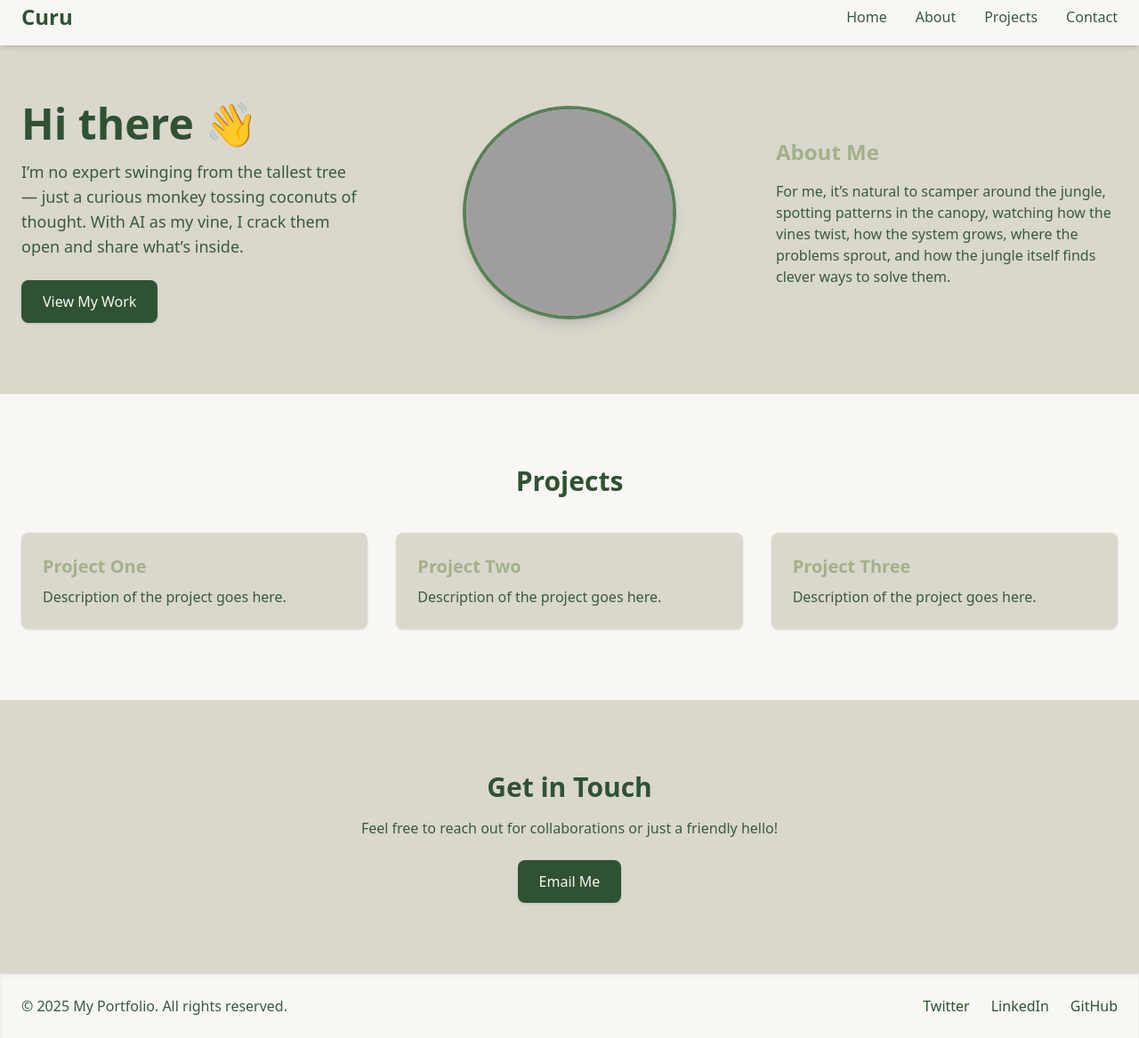
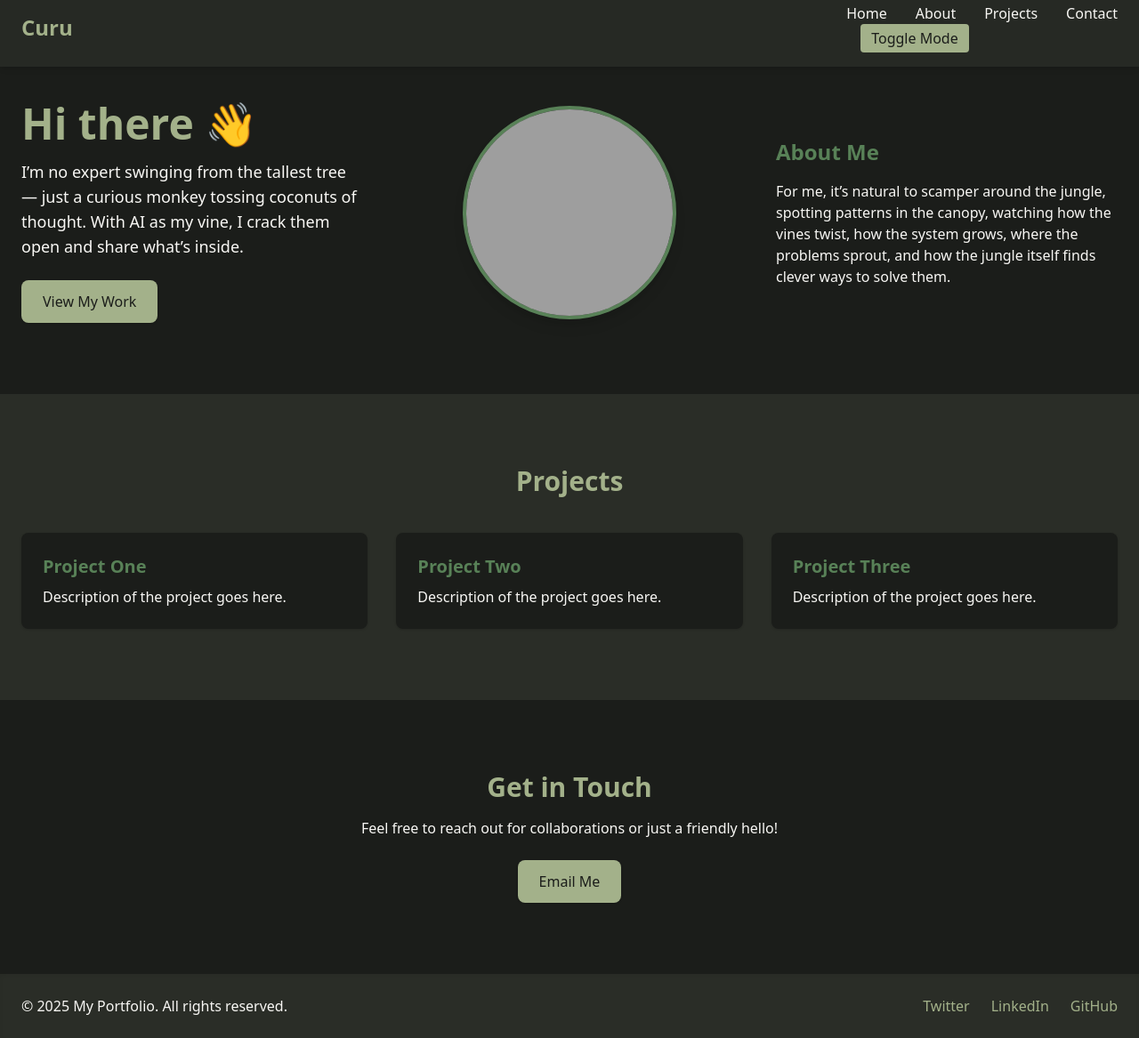
Before and after one commit to curumonkey/curumonkey.github.io, a plain HTML site: page index.html in a window 1280 px wide. Shown: the part 13-1180 px from the top of the page at 89% size. Drawn offline with nearby package versions, Linux system fonts and the light colour scheme; grey boxes are pictures that could not be loaded.

Commit message:
Enhance dark mode support in index.html

```diff
--- a/index.html
+++ b/index.html
@@ -1,5 +1,5 @@
 <!DOCTYPE html>
-<html lang="en">
+<html lang="en" class="dark">
 <head>
   <meta charset="UTF-8" />
   <meta name="viewport" content="width=device-width, initial-scale=1.0" />
@@ -7,30 +7,33 @@
   <!-- ✅ TailwindCSS CDN -->
   <script src="https://cdn.tailwindcss.com"></script>
   <script>
-    // Inject custom palette into Tailwind (easy to maintain)
+    // Jungle palette
     tailwind.config = {
+      darkMode: 'class',
       theme: {
         extend: {
           colors: {
-            primary: '#2F5233', // Deep Jungle Green
+            primary: '#2F5233',   // Deep Jungle Green
             secondary: '#A3B18A', // Mossy Green
-            accent: '#588157', // Fern Green
-            neutral: '#3A5A40', // Dark Forest Neutral
+            accent: '#588157',    // Fern Green
+            neutral: '#3A5A40',   // Dark Forest Neutral
             background: '#DAD7CD',// Misty Light Jungle
-            surface: '#F8F7F4', // White (for contrast)
+            surface: '#F8F7F4',   // Ivory Mist
+            darkbg: '#1B1D1A',    // Jungle Night
+            darksurface: '#2A2D27'// Dark canopy
           }
         }
       }
     }
   </script>
 </head>
-<body class="bg-background text-neutral">
+<body class="bg-background text-neutral dark:bg-darkbg dark:text-surface">
 
   <!-- 🌐 Navbar -->
-  <header class="bg-surface shadow-md fixed w-full z-10">
+  <header class="fixed w-full z-10 backdrop-blur-md bg-surface/80 dark:bg-darksurface/80 shadow-md">
     <div class="max-w-7xl mx-auto px-6 py-4 flex items-center justify-between">
       <!-- Logo -->
-      <div class="text-2xl font-bold text-primary">Curu</div>
+      <div class="text-2xl font-bold text-primary dark:text-secondary">Curu</div>
       <!-- Navigation -->
       <nav>
         <ul class="hidden md:flex space-x-8 font-medium">
@@ -40,13 +43,17 @@
           <li><a href="#contact" class="hover:text-accent">Contact</a></li>
         </ul>
         <!-- Mobile Menu Button -->
-        <button id="menu-btn" class="md:hidden text-primary focus:outline-none">
+        <button id="menu-btn" class="md:hidden text-primary dark:text-secondary focus:outline-none">
           ☰
+        </button>
+        <!-- Theme Toggle -->
+        <button id="theme-toggle" class="ml-4 px-3 py-1 rounded bg-primary text-surface dark:bg-secondary dark:text-darkbg">
+          Toggle Mode
         </button>
       </nav>
     </div>
     <!-- Mobile Menu -->
-    <div id="mobile-menu" class="hidden md:hidden bg-surface shadow-md">
+    <div id="mobile-menu" class="hidden md:hidden bg-surface/90 dark:bg-darksurface/90 shadow-md">
       <ul class="flex flex-col space-y-4 px-6 py-4">
         <li><a href="#home" class="hover:text-accent">Home</a></li>
         <li><a href="#about" class="hover:text-accent">About</a></li>
@@ -57,15 +64,15 @@
   </header>
 
   <!-- 🎯 Hero Section -->
-  <section id="home" class="pt-32 pb-20 bg-background">
+  <section id="home" class="pt-32 pb-20 bg-background dark:bg-darkbg">
     <div class="max-w-7xl mx-auto px-6 grid grid-cols-1 md:grid-cols-3 gap-10 items-center">
       <!-- Left: Welcome Message -->
       <div>
-        <h1 class="text-4xl md:text-5xl font-bold text-primary">Hi there 👋</h1>
-        <p class="mt-4 text-lg text-neutral">
+        <h1 class="text-4xl md:text-5xl font-bold text-primary dark:text-secondary">Hi there 👋</h1>
+        <p class="mt-4 text-lg text-neutral dark:text-surface">
           I’m no expert swinging from the tallest tree — just a curious monkey tossing coconuts of thought. With AI as my vine, I crack them open and share what’s inside.
         </p>
-        <a href="#projects" class="mt-6 inline-block bg-primary text-surface px-6 py-3 rounded-lg shadow hover:bg-secondary">
+        <a href="#projects" class="mt-6 inline-block bg-primary text-surface px-6 py-3 rounded-lg shadow hover:bg-secondary dark:bg-secondary dark:text-darkbg dark:hover:bg-primary">
           View My Work
         </a>
       </div>
@@ -75,8 +82,8 @@
       </div>
       <!-- Right: Additional Info -->
       <div>
-        <h2 class="text-2xl font-semibold text-secondary">About Me</h2>
-        <p class="mt-4 text-neutral">
+        <h2 class="text-2xl font-semibold text-secondary dark:text-accent">About Me</h2>
+        <p class="mt-4 text-neutral dark:text-surface">
           For me, it’s natural to scamper around the jungle, spotting patterns in the canopy, watching how the vines twist, how the system grows, where the problems sprout, and how the jungle itself finds clever ways to solve them.
         </p>
       </div>
@@ -84,57 +91,63 @@
   </section>
 
   <!-- 📂 Projects Section -->
-  <section id="projects" class="py-20 bg-surface">
+  <section id="projects" class="py-20 bg-surface dark:bg-darksurface">
     <div class="max-w-7xl mx-auto px-6">
-      <h2 class="text-3xl font-bold text-center text-primary">Projects</h2>
+      <h2 class="text-3xl font-bold text-center text-primary dark:text-secondary">Projects</h2>
       <div class="mt-10 grid gap-8 sm:grid-cols-2 lg:grid-cols-3">
         <!-- Project Card -->
-        <div class="bg-background p-6 rounded-lg shadow hover:shadow-lg transition">
-          <h3 class="text-xl font-semibold text-secondary">Project One</h3>
-          <p class="mt-2 text-neutral">Description of the project goes here.</p>
+        <div class="bg-background dark:bg-darkbg p-6 rounded-lg shadow hover:shadow-lg transition">
+          <h3 class="text-xl font-semibold text-secondary dark:text-accent">Project One</h3>
+          <p class="mt-2 text-neutral dark:text-surface">Description of the project goes here.</p>
         </div>
-        <div class="bg-background p-6 rounded-lg shadow hover:shadow-lg transition">
-          <h3 class="text-xl font-semibold text-secondary">Project Two</h3>
-          <p class="mt-2 text-neutral">Description of the project goes here.</p>
+        <div class="bg-background dark:bg-darkbg p-6 rounded-lg shadow hover:shadow-lg transition">
+          <h3 class="text-xl font-semibold text-secondary dark:text-accent">Project Two</h3>
+          <p class="mt-2 text-neutral dark:text-surface">Description of the project goes here.</p>
         </div>
-        <div class="bg-background p-6 rounded-lg shadow hover:shadow-lg transition">
-          <h3 class="text-xl font-semibold text-secondary">Project Three</h3>
-          <p class="mt-2 text-neutral">Description of the project goes here.</p>
+        <div class="bg-background dark:bg-darkbg p-6 rounded-lg shadow hover:shadow-lg transition">
+          <h3 class="text-xl font-semibold text-secondary dark:text-accent">Project Three</h3>
+          <p class="mt-2 text-neutral dark:text-surface">Description of the project goes here.</p>
         </div>
       </div>
     </div>
   </section>
 
   <!-- 📞 Contact Section -->
-  <section id="contact" class="py-20 bg-background">
+  <section id="contact" class="py-20 bg-background dark:bg-darkbg">
     <div class="max-w-7xl mx-auto px-6 text-center">
-      <h2 class="text-3xl font-bold text-primary">Get in Touch</h2>
-      <p class="mt-4 text-neutral">Feel free to reach out for collaborations or just a friendly hello!</p>
-      <a href="mailto:youremail@example.com" class="mt-6 inline-block bg-primary text-surface px-6 py-3 rounded-lg shadow hover:bg-secondary">
+      <h2 class="text-3xl font-bold text-primary dark:text-secondary">Get in Touch</h2>
+      <p class="mt-4 text-neutral dark:text-surface">Feel free to reach out for collaborations or just a friendly hello!</p>
+      <a href="mailto:youremail@example.com" class="mt-6 inline-block bg-primary text-surface px-6 py-3 rounded-lg shadow hover:bg-secondary dark:bg-secondary dark:text-darkbg dark:hover:bg-primary">
         Email Me
       </a>
     </div>
   </section>
 
   <!-- 🦶 Footer -->
-  <footer class="bg-surface shadow-inner py-6">
+  <footer class="bg-surface dark:bg-darksurface shadow-inner py-6">
     <div class="max-w-7xl mx-auto px-6 flex flex-col md:flex-row justify-between items-center">
-      <p class="text-neutral">&copy; 2025 My Portfolio. All rights reserved.</p>
+      <p class="text-neutral dark:text-surface">&copy; 2025 My Portfolio. All rights reserved.</p>
       <div class="flex space-x-6 mt-4 md:mt-0">
-        <a href="#" class="text-primary hover:text-secondary">Twitter</a>
-        <a href="#" class="text-primary hover:text-secondary">LinkedIn</a>
-        <a href="#" class="text-primary hover:text-secondary">GitHub</a>
+        <a href="#" class="text-primary hover:text-secondary dark:text-secondary dark:hover:text-accent">Twitter</a>
+        <a href="#" class="text-primary hover:text-secondary dark:text-secondary dark:hover:text-accent">LinkedIn</a>
+        <a href="#" class="text-primary hover:text-secondary dark:text-secondary dark:hover:text-accent">GitHub</a>
       </div>
     </div>
   </footer>
 
-  <!-- 📜 JavaScript for Mobile Menu -->
+  <!-- 📜 JavaScript for Mobile Menu + Theme Toggle -->
   <script>
     const menuBtn = document.getElementById('menu-btn');
     const mobileMenu = document.getElementById('mobile-menu');
     menuBtn.addEventListener('click', () => {
       mobileMenu.classList.toggle('hidden');
     });
+
+    const themeToggle = document.getElementById('theme-toggle');
+    const htmlEl = document.documentElement;
+    themeToggle.addEventListener('click', () => {
+      htmlEl.classList.toggle('dark');
+    });
   </script>
 </body>
 </html>
```
